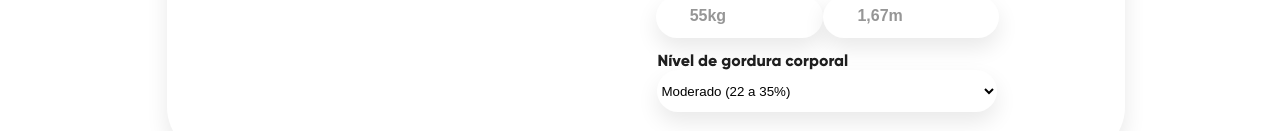
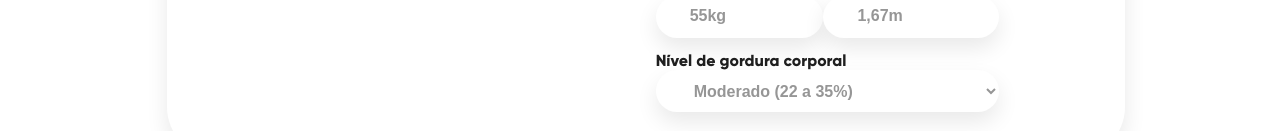
Before and after one commit to AugustoMagalhaes/cloudopss-desafio, a React (Create React App) app: page / in a window 1280 px wide. Shown: the part 669-800 px from the top of the page. Built offline with nearby package versions, Linux system fonts and the light colour scheme.

Commit message:
chore: altera texto de select body-fat.

```diff
--- a/src/components/PersonalInfo/PersonalInfo.css
+++ b/src/components/PersonalInfo/PersonalInfo.css
@@ -57,6 +57,10 @@
   border: none;
   border-radius: 30px;
   box-shadow: 0 10px 22px rgba(0, 0, 0, 0.09);
+  color: #969696;
+  font-size: 16px;
+  font-weight: 800;
   height: 42px;
+  padding-left: 34px;
   width: 100%;
 }
```
